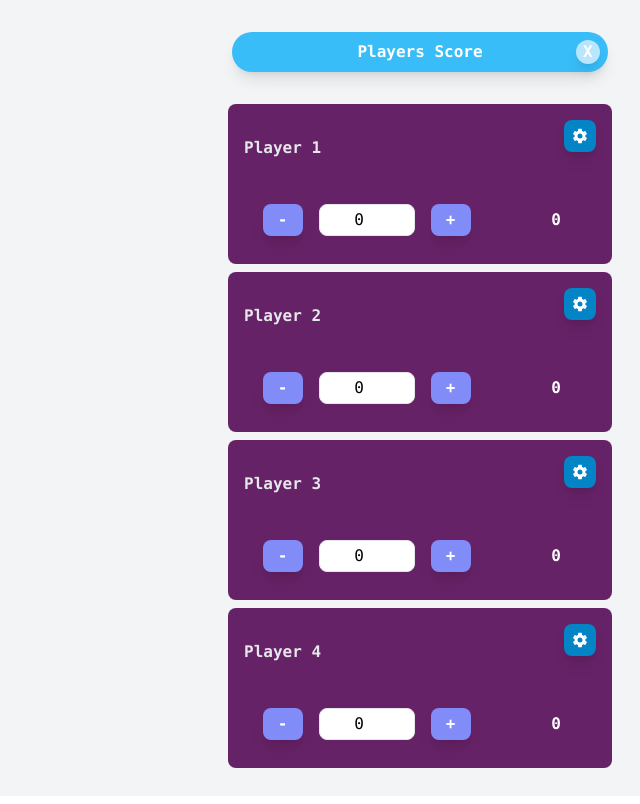
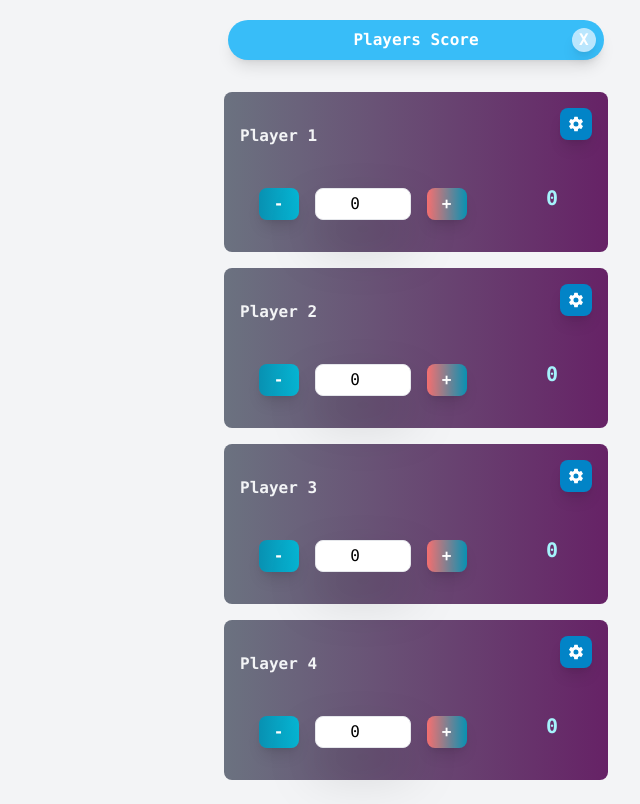
Before and after one commit to alamannai/rami-board, a React (Create React App) app: page / in a window 1280 px wide. Both pictures are taken after a click on the button "New Game". Shown: the whole page, without its empty margins (640-1280 px from the left). Built offline with nearby package versions, Linux system fonts and the light colour scheme.

Commit message:
add-design

```diff
--- a/src/App.js
+++ b/src/App.js
@@ -16,14 +16,14 @@ function App() {
     setNg(false);
   }
   return (
-    <div className='p-0 m-0 h-full p-3 grid grid-cols-1 xs:grid-cols-1 sm:grid-cols-1 md:grid-cols-1 lg:grid-cols-2
+    <div className='p-0 m-0 h-full grid grid-cols-1 xs:grid-cols-1 sm:grid-cols-1 md:grid-cols-1 lg:grid-cols-2
     xl:grid-cols-2 gap-3 bg-gray-100'>
 {ng?
          <div className="flex place-content-end col-start-3 mr-2">
 
        </div>
       :
-      <div className="h-full p-2 col-start-3 flex place-content-center ">
+      <div className="h-full p-2 col-start-3 flex place-content-center mt-4 mb-4 ">
         <button className="h-12 w-24 ml-4 bg-green-400 text-white text-bold text-center
                       font-mono rounded-lg font-bold shadow-lg hover:h-14 hover:w-28 transition-all
                       duration-200 ease-linear" onClick={showplayers} >
@@ -32,11 +32,9 @@ function App() {
       </div>
 
 }
-      <div className=" fixed top-0 left-0 col-start-1 ">
 
-      </div>
 
-      {ply? <div className="h-full p-2 col-start-3">
+      {ply? <div className="h-full p-2 col-start-3 mr-6">
         <div className="grid grid-cols-3 w-70 mb-8 bg-sky-400 text-white pt-2 pb-2 text-bold
                         shadow-lg place-self-center text-center font-bold font-mono rounded-full">
             <div className="col-start-2 ">
@@ -56,7 +54,7 @@ function App() {
         <Player  name={'Player 4'} />
 
       </div> :
-       <div className="flex place-content-end col-start-3 mr-2">
+       <div className="flex place-content-end col-start-3 mr-2 mb-4">
        <p className="self-end font-mono font-semibold ">Click to Start a Match</p>
      </div>
 
--- a/src/Components/ContentSection.js
+++ b/src/Components/ContentSection.js
@@ -23,18 +23,18 @@ function resetClicked(){
 
 }
     return (
-      <div className="grid grid-cols-3 w-full gap-2 mb-2 ">
+      <div className="grid grid-cols-3 w-full gap-2 mb-4 ">
         <div className="flex col-start-1 h-full col-span-2 place-content-center mb-2 ml-6">
         <div className="self-center">
-          <button className="h-8 w-10 mr-4 bg-indigo-400 text-white
+          <button className="h-8 w-10 mr-4 bg-gradient-to-r from-cyan-600 to-cyan-500 text-white
           font-bold text-center font-mono rounded-lg shadow-lg   "
           onClick={subClicked}>
             -
           </button>
-          <input type="number" className="text-center font-mono border  w-24 h-8 text-grey-darkest
+          <input type="number" className="text-center drop-shadow-2xl font-mono border  w-24 h-8 text-grey-darkest
            rounded-lg"
                 placeholder={vl} onChange={event => setVl(event.target.value)} value={vl}/>
-          <button className="h-8 w-10 ml-4 bg-indigo-400 text-white
+          <button className="h-8 w-10 ml-4 bg-gradient-to-r from-red-400 to-cyan-600 text-white
           font-bold text-center font-mono rounded-lg shadow-lg   "
           onClick={addClicked}>
             +
@@ -45,7 +45,7 @@ function resetClicked(){
         <div className="col-start-3 flex place-content-end h-full ">
 
           <div className=" w-12 h-8 flex place-content-center self-center text-center mr-8">
-          <p className="self-center text-white font-semibold font-mono">{score}</p>
+          <p className="self-center text-cyan-200 font-semibold animate-bounce text-xl font-mono">{score}</p>
           </div>
 
 
--- a/src/Components/Player.js
+++ b/src/Components/Player.js
@@ -7,9 +7,9 @@ import ShowSection from './ShowSection';
 function Player(props) {
 
   return (
-      <div className='grid grid-rows-2 w-96 h-40 bg-[#662266] rounded-lg m-2'>
+      <div className='grid grid-rows-2 w-96 h-40 bg-[#662266] bg-gradient-to-r from-gray-500
+                      to-[#662266] mb-4 rounded-lg '>
         <PlayerSection name={props.name} />
-
         <ContentSection />
 
      </div>
--- a/src/Components/PlayerSection.js
+++ b/src/Components/PlayerSection.js
@@ -20,7 +20,7 @@ function PlayerSection(props) {
     return (
       <div className=" grid grid-cols-3 items-center h-24 gap-2 ">
        <div className="flex font-bold col-start-1 h-full w-32 p-2 " >
-          <p className="self-center mb-2 text-gray-200 font-mono ml-2 ">{props.name}</p>
+          <p className="self-center mb-2 text-gray-100 font-mono ml-2 ">{props.name}</p>
          </div>
 
 
```
